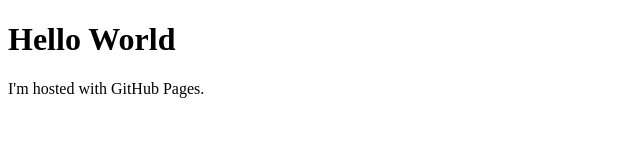
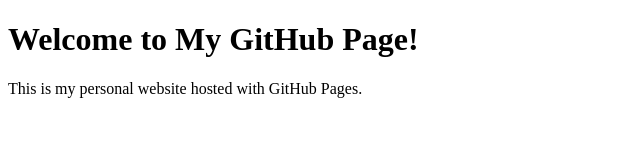
Before and after one commit to Tinashe-Timba/Tinashe-Timba.github.io, a plain HTML site: page index.html in a window 1280 px wide. Shown: the whole page, without its empty margins (0-640 px from the left). Drawn offline with Linux system fonts and the light colour scheme.

Commit message:
update index

```diff
--- a/index.html
+++ b/index.html
@@ -1,10 +1,10 @@
 <!DOCTYPE html>
 <html>
-	<head>
-		<title>Tinashe-Timba.github.io</title>
-	<head>
+<head>
+    <title>My GitHub Page</title>
+</head>
 <body>
-<h1>Hello World</h1>
-<p>I'm hosted with GitHub Pages.</p>
+    <h1>Welcome to My GitHub Page!</h1>
+    <p>This is my personal website hosted with GitHub Pages.</p>
 </body>
 </html>
```
